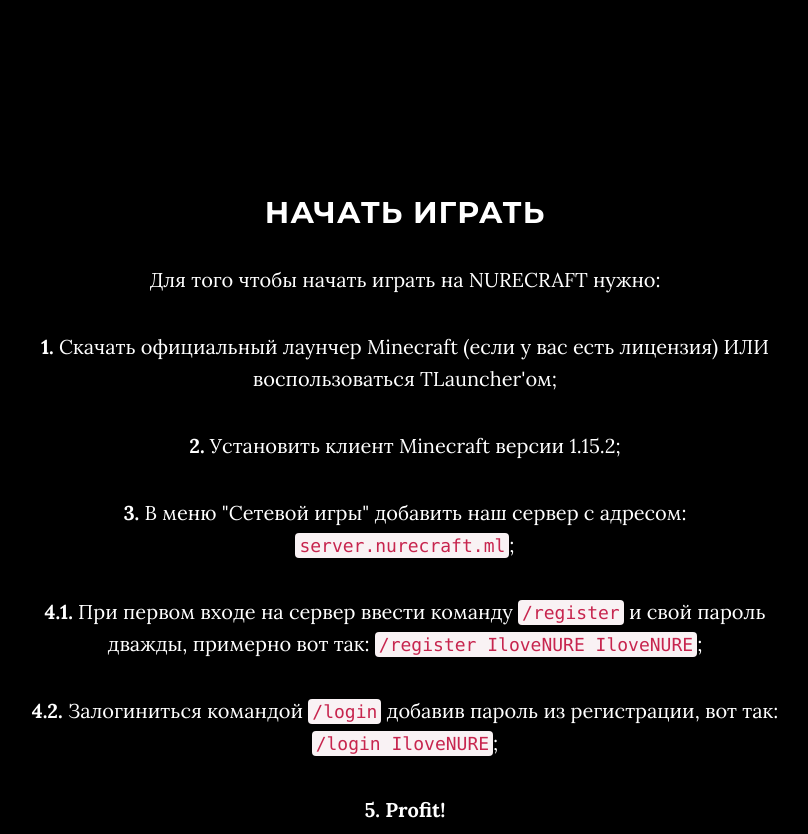
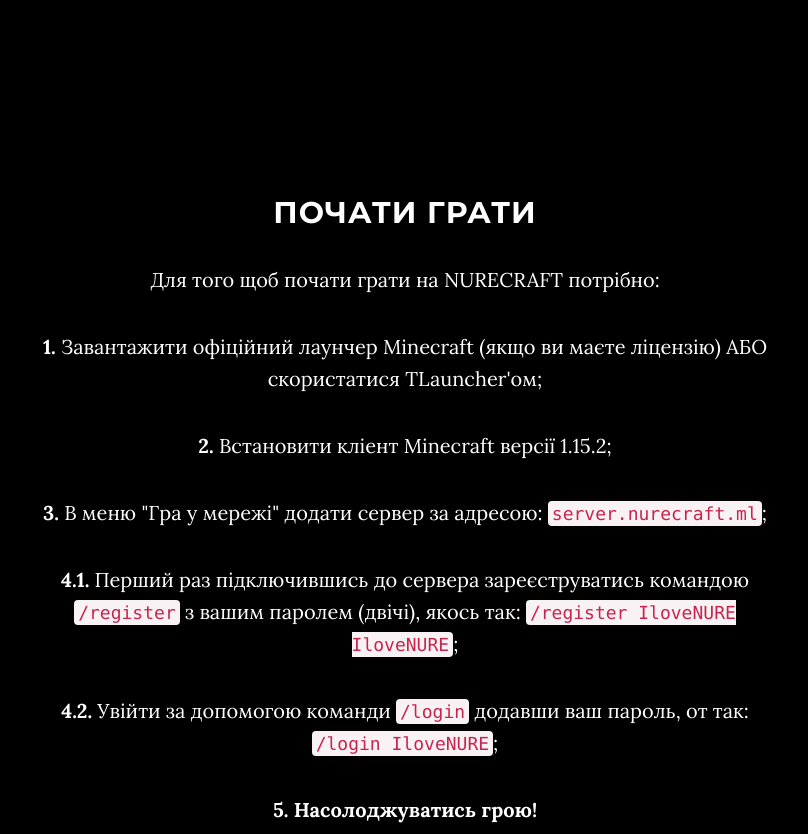
Before and after one commit to nurecraft/nurecraft.github.io, a Jekyll site: the page built from index.html, in a window 1280 px wide and 900 px high, scrolled down 848 px, cut to the strip 66-900 px from the top of the window. Shown: the whole strip, without its empty margins (235-1043 px from the left). Built offline with Jekyll 4.4.1, drawn with Linux system fonts in a browser that asks for light colours; some of the changed text lies outside the part shown.

Commit message:
Тепер українською

```diff
--- a/_config.yml
+++ b/_config.yml
@@ -1,7 +1,7 @@
 # Site settings
 title: NURECRAFT
 url: https://nurecraft.ml
-description: "Minecraft server of NURE"
+description: "Minecraft сервер від студентів ХНУРЕ"
 
 # Color settings (hex-codes without the leading hash-tag)
 color:
@@ -13,7 +13,7 @@ footer: NURECRAFT
 
 # Social networks usernames (many more available: google-plus, flickr, dribbble, pinterest, instagram, tumblr, linkedin, etc.)
 social:
-  - title: Telegram Канал
+  - title: Telegram канал
     icon: telegram
     url: https://t.me/nure_minecraft
   - title: Telegram чат
@@ -22,7 +22,7 @@ social:
   - title: GitHub
     icon: github
     url: https://github.com/nurecraft
-  - title: Карта сервера
+  - title: Мапа серверу
     icon: map
     url: https://map.nurecraft.ml/
 
--- a/_includes/about.html
+++ b/_includes/about.html
@@ -2,14 +2,14 @@
     <section id="about" class="container content-section text-center">
         <div class="row">
             <div class="col-xs-12 col-md-8 col-md-offset-2">
-                <h2>Начать играть</h2>
-                <p>Для того чтобы начать играть на NURECRAFT нужно:</p>
-                <p><b>1.</b> Скачать официальный лаунчер Minecraft (если у вас есть лицензия) ИЛИ воспользоваться TLauncher'ом;</p>
-                <p><b>2.</b> Установить клиент Minecraft версии 1.15.2;</p>
-                <p><b>3.</b> В меню "Сетевой игры" добавить наш сервер с адресом: <code>server.nurecraft.ml</code>;</p>
-                <p><b>4.1.</b> При первом входе на сервер ввести команду <code>/register</code> и свой пароль дважды, примерно вот так: <code>/register IloveNURE IloveNURE</code>;</p>
-                <p><b>4.2.</b> Залогиниться командой <code>/login</code> добавив пароль из регистрации, вот так: <code>/login IloveNURE</code>;</p>
-                <p><b>5. Profit!</b></p>
+                <h2>Почати грати</h2>
+                <p>Для того щоб почати грати на NURECRAFT потрібно:</p>
+                <p><b>1.</b> Завантажити офіційний лаунчер Minecraft (якщо ви маєте ліцензію) АБО скористатися TLauncher'ом;</p>
+                <p><b>2.</b> Встановити кліент Minecraft версії 1.15.2;</p>
+                <p><b>3.</b> В меню "Гра у мережі" додати сервер за адресою: <code>server.nurecraft.ml</code>;</p>
+                <p><b>4.1.</b> Перший раз підключившись до сервера зареєструватись командою <code>/register</code> з вашим паролем (двічі), якось так: <code>/register IloveNURE IloveNURE</code>;</p>
+                <p><b>4.2.</b> Увійти за допомогою команди <code>/login</code> додавши ваш пароль, от так: <code>/login IloveNURE</code>;</p>
+                <p><b>5. Насолоджуватись грою!</b></p>
                 </p>
             </div>
         </div>
--- a/_includes/contact.html
+++ b/_includes/contact.html
@@ -4,7 +4,7 @@
         <div class="container">
             <div class="row">
             <div class="col-xs-12 col-md-8 col-md-offset-2 ">
-                <h2>Больше о нас можно найти тут:</h2>
+                <h2>Більше про наш сервер:</h2>
                 <p></p>
 
                 <ul class="list-inline banner-social-buttons">
--- a/_includes/nav.html
+++ b/_includes/nav.html
@@ -18,10 +18,10 @@
                         <a href="#page-top"></a>
                     </li>
                     <li>
-                        <a class="page-scroll" href="#about">Начать играть</a>
+                        <a class="page-scroll" href="#about">Почати гру</a>
                     </li>
                     <li>
-                        <a class="page-scroll" href="#contact">О нас</a>
+                        <a class="page-scroll" href="#contact">Про нас</a>
                     </li>
                 </ul>
             </div>
```
Also changed, not shown: README.md.
